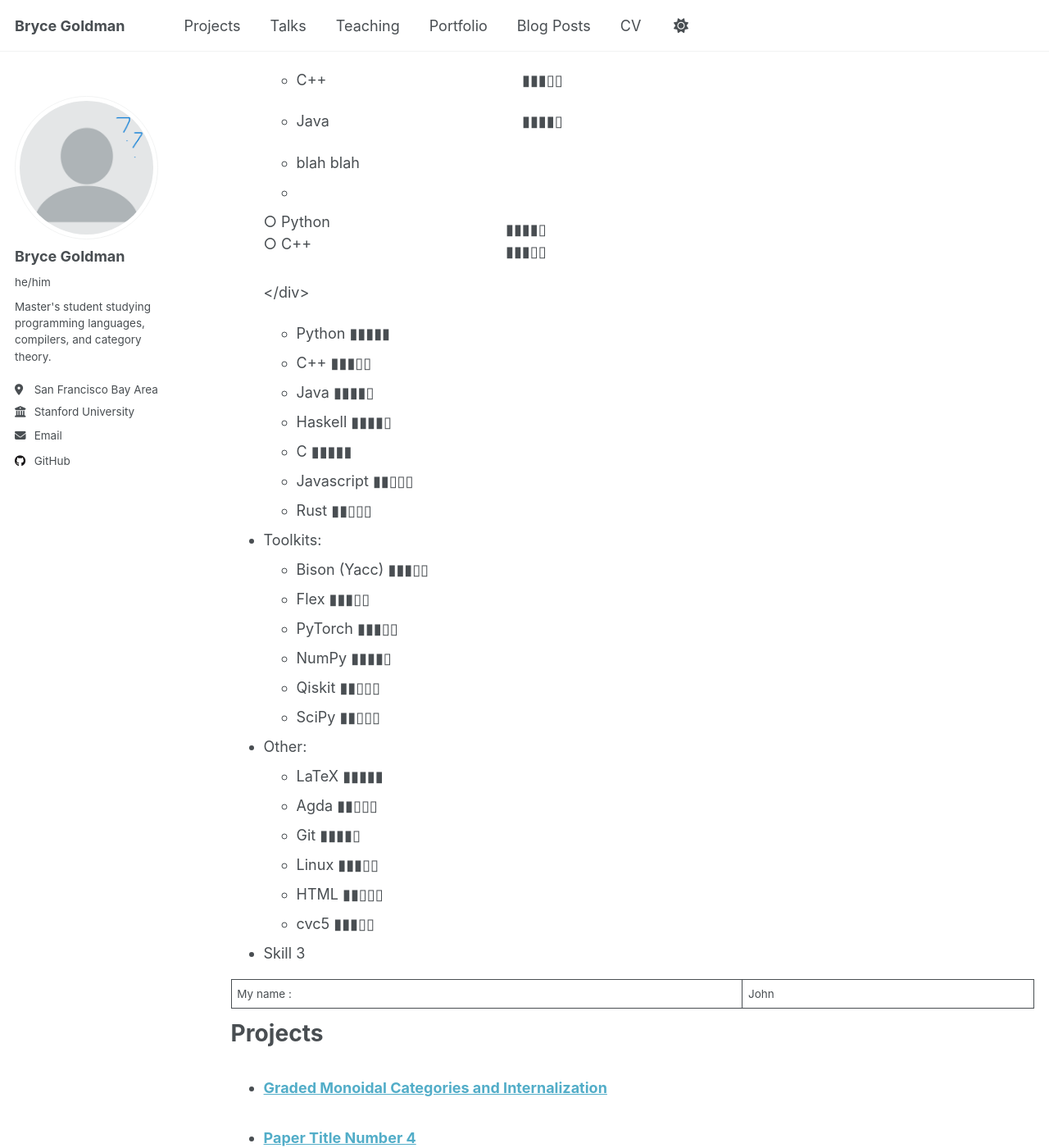
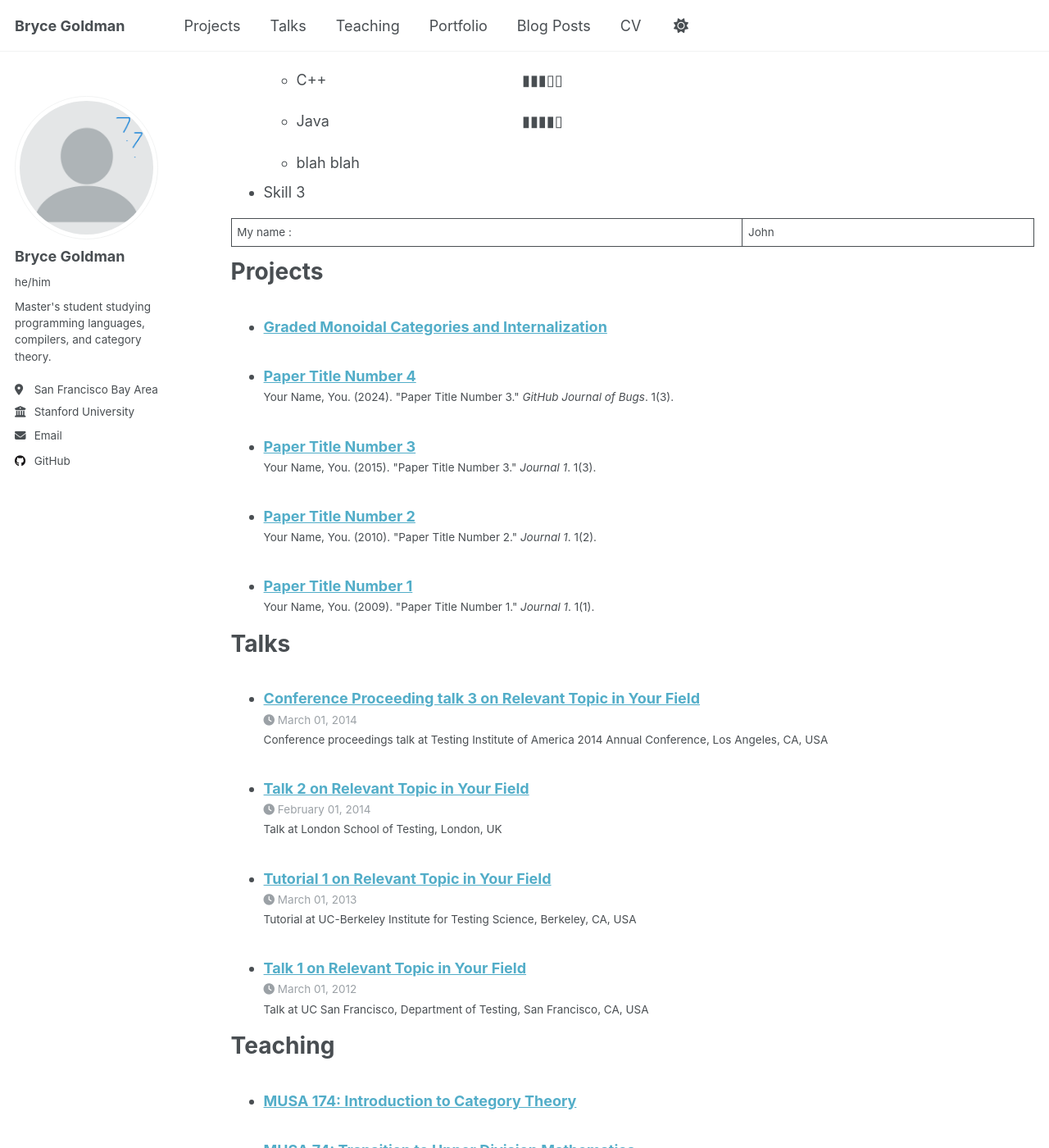
Before and after one commit to Alkizar/alkizar.github.io, a Jekyll site: the page built from _pages/cv.md, in a window 1280 px wide and 1400 px high, scrolled down 983 px. Shown: the whole window at 82% size. Built offline with Jekyll 4.4.1, drawn with Linux system fonts in a browser that asks for light colours.

Commit message:
maybe I've done it?

```diff
--- a/_pages/cv.md
+++ b/_pages/cv.md
@@ -40,16 +40,6 @@ Technical Skills
   * <div id="wrapper"><p class="align-left">C++</p><p class="align-center">▮▮▮▯▯</p></div><style>p.align-left {text-align:left;padding:0;margin:0;position:absolute;}p.align-center{  text-align: center;  margin-left: -50px;}</style>
   * <div id="wrapper"><p class="align-left">Java</p><p class="align-center">▮▮▮▮▯</p></div><style>p.align-left {text-align:left;padding:0;margin:0;position:absolute;}p.align-center{  text-align: center;  margin-left: -50px;}</style>
   * blah blah
-  * <div id="wrapper">
-  <p class="align-left">
-  ○ Python<br>
-  ○ C++
-  </p>
-  <p class="align-center">
-  ▮▮▮▮▯<br>
-  ▮▮▮▯▯
-  </p>
-  </div>
   <style>
   p.align-left {
       text-align:left;
@@ -63,28 +53,6 @@ Technical Skills
     margin-left: -300px;
   }
   </style>
-
-  * Python        ▮▮▮▮▮
-  * C++           ▮▮▮▯▯
-  * Java          ▮▮▮▮▯
-  * Haskell       ▮▮▮▮▯
-  * C             ▮▮▮▮▮
-  * Javascript    ▮▮▯▯▯
-  * Rust          ▮▮▯▯▯
-* Toolkits:
-  * Bison (Yacc)  ▮▮▮▯▯
-  * Flex          ▮▮▮▯▯
-  * PyTorch       ▮▮▮▯▯
-  * NumPy         ▮▮▮▮▯
-  * Qiskit        ▮▮▯▯▯
-  * SciPy         ▮▮▯▯▯
-* Other:
-  * LaTeX         ▮▮▮▮▮
-  * Agda          ▮▮▯▯▯
-  * Git           ▮▮▮▮▯
-  * Linux         ▮▮▮▯▯
-  * HTML          ▮▮▯▯▯
-  * cvc5          ▮▮▮▯▯
 * Skill 3
 <table>
     <tr>
```
